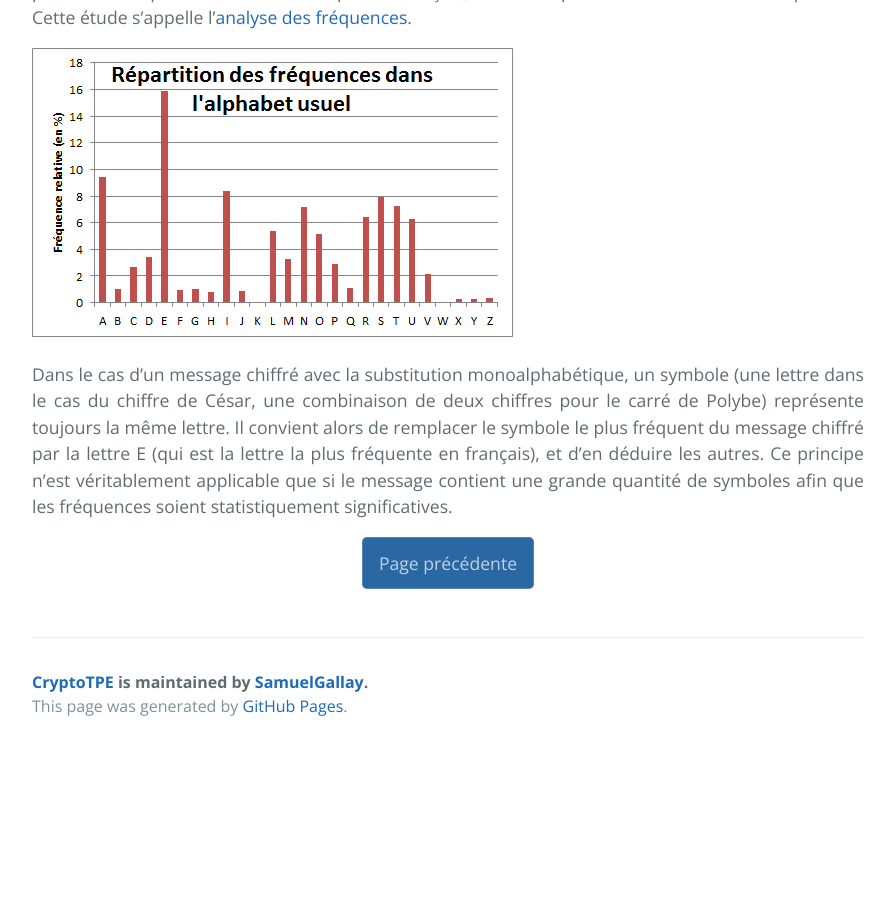
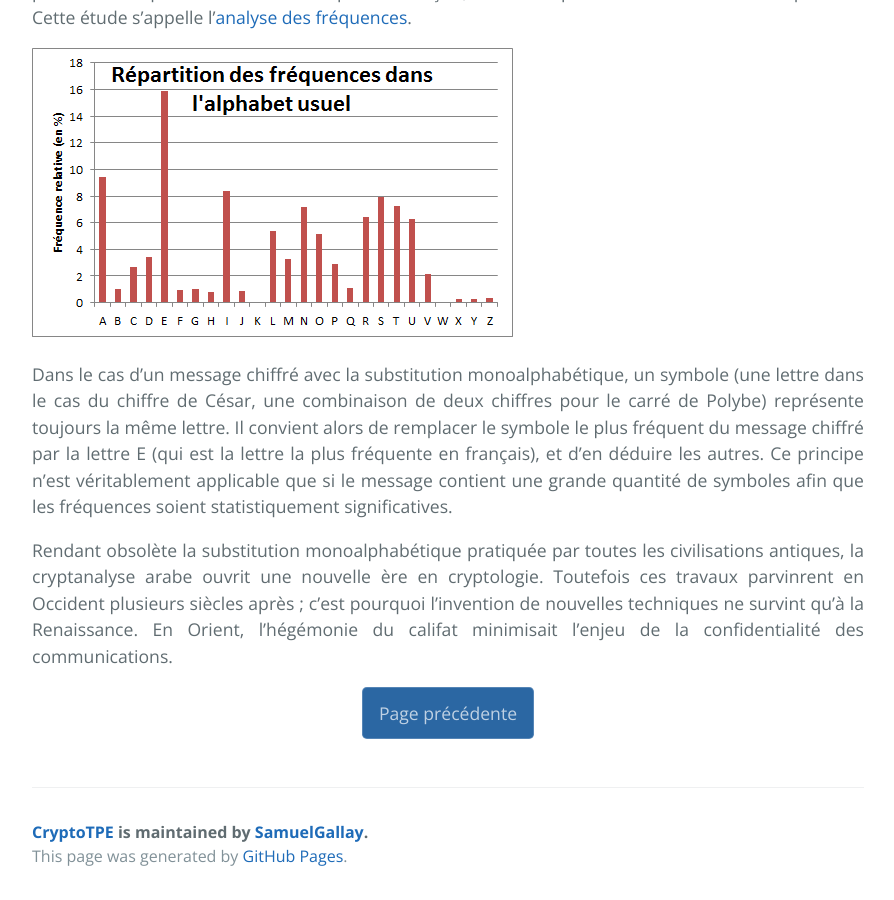
Before and after one commit to SamuelGallay/CryptoTPE, a Jekyll site: the page built from pages/1_Antiquite/4_alkindi.md, in a window 1280 px wide and 900 px high, scrolled down 2429 px. Shown: the whole window, without its empty margins (192-1086 px from the left). Built offline with Jekyll 4.4.1, drawn with Linux system fonts in a browser that asks for light colours; our own code applies the rules of GitHub Pages for plain Markdown files; before the commit the page ends 3179 px from its top, so only the background shows below that.

Commit message:
petite conclusion

```diff
--- a/pages/1_Antiquite/4_alkindi.md
+++ b/pages/1_Antiquite/4_alkindi.md
@@ -31,3 +31,5 @@ Ils se sont aussi intéressés aux lettres mêmes, et ils ont remarqué que cert
 ![4]({{ "/assets/exp/4.png" | relative_url }})
 
 Dans le cas d’un message chiffré avec la substitution monoalphabétique, un symbole (une lettre dans le cas du chiffre de César, une combinaison de deux chiffres pour le carré de Polybe) représente toujours la même lettre. Il convient alors de remplacer le symbole le plus fréquent du message chiffré par la lettre E (qui est la lettre la plus fréquente en français), et d'en déduire les autres. Ce principe n'est véritablement applicable que si le message contient une grande quantité de symboles afin que les fréquences soient statistiquement significatives.
+
+Rendant obsolète la substitution monoalphabétique pratiquée par toutes les civilisations antiques, la cryptanalyse arabe ouvrit une nouvelle ère en cryptologie. Toutefois ces travaux parvinrent en Occident plusieurs siècles après ; c'est pourquoi l'invention de nouvelles techniques ne survint qu'à la Renaissance. En Orient, l'hégémonie du califat minimisait l'enjeu de la confidentialité des communications.
```
